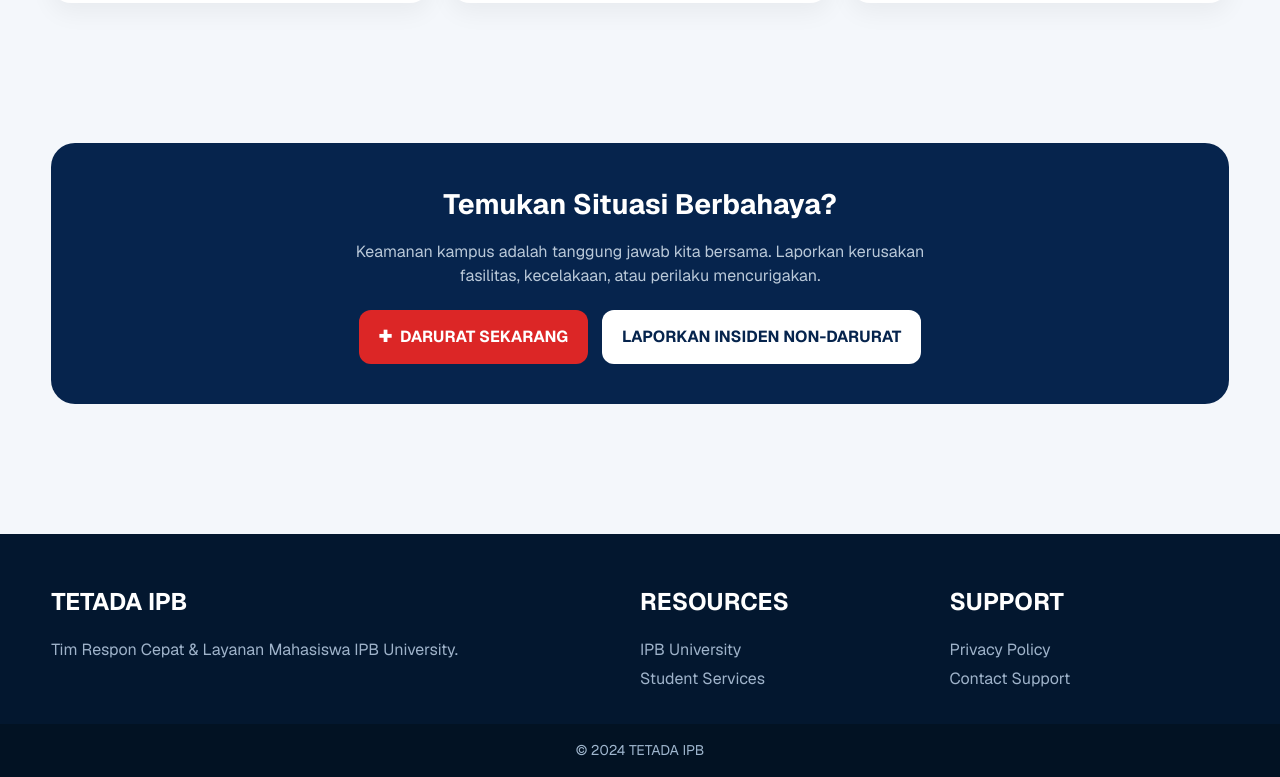
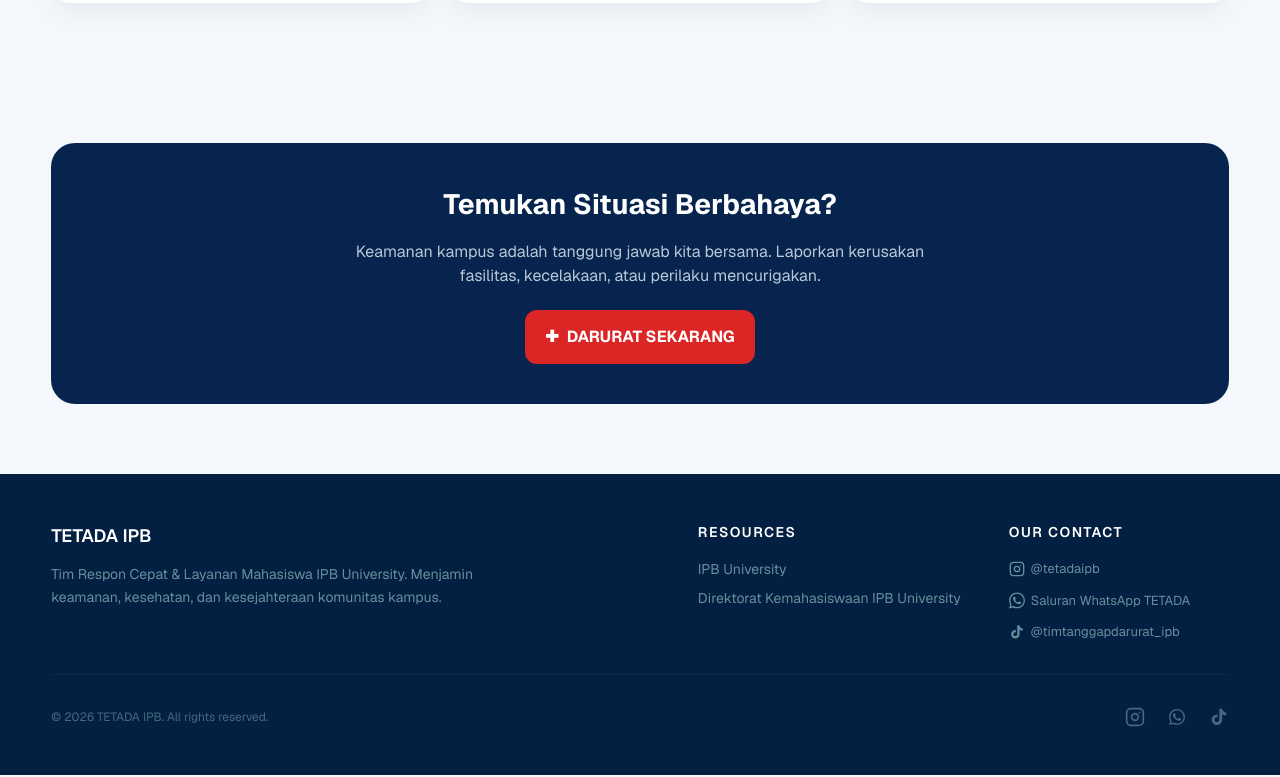
Before and after one commit to lazarusprima/Tetada, a Next.js app in the folder frontend_next/: page / in a window 1280 px wide. Shown: the part 1234-2011 px from the top of the page. Built offline with nearby package versions, Linux system fonts and the light colour scheme; no server answers; the database is empty.

Commit message:
update 1

```diff
--- a/frontend_next/src/app/page.tsx
+++ b/frontend_next/src/app/page.tsx
@@ -76,9 +76,6 @@ export default function Home() {
               >
                 Laporkan Insiden
               </button>
-              <button className="py-[15px] px-[22px] bg-transparent border-[2px] border-white text-white rounded-[12px] font-bold cursor-pointer hover:bg-white/10 transition">
-                Layanan Mahasiswa
-              </button>
             </div>
           </div>
 
@@ -89,14 +86,14 @@ export default function Home() {
             <div className="absolute left-[18px] right-[18px] bottom-[18px] md:left-[24px] md:right-[24px] md:bottom-[24px] h-[64px] md:h-[76px] rounded-[18px] bg-white/5 backdrop-blur-[14px] z-10 pointer-events-none"></div>
 
             <div className="relative z-20 h-full flex flex-col justify-between">
-              <div>
+              <div className="rounded-[16px] bg-black/[0.12] backdrop-blur-[6px] px-[16px] pt-[16px] pb-[12px] -mx-[4px]">
                 <h5 className="text-[15px] font-bold tracking-[1.4px] uppercase opacity-95 mb-[14px]">
                   TOTAL KETERSEDIAAN HARI INI
                 </h5>
                 <div className="text-[62px] md:text-[92px] leading-[0.95] font-extrabold tracking-[-2px] mb-[18px] drop-shadow-[0_10px_24px_rgba(0,0,0,.22)]">
                   <span>{homeStock}</span> / {homeMaxStock}
                 </div>
-                <p className="text-[16px] leading-[1.5] opacity-95 mb-[22px]">
+                <p className="text-[16px] leading-[1.5] opacity-95 mb-[4px]">
                   Paket tersisa di semua titik distribusi.
                 </p>
               </div>
@@ -164,9 +161,6 @@ export default function Home() {
                 <span>✚</span>
                 <span>DARURAT SEKARANG</span>
               </button>
-              <button className="py-[15px] px-[20px] bg-white text-[#06244d] border-none rounded-[12px] font-bold cursor-pointer hover:bg-gray-100 transition">
-                LAPORKAN INSIDEN NON-DARURAT
-              </button>
             </div>
           </div>
         </div>
--- a/frontend_next/src/components/Footer.tsx
+++ b/frontend_next/src/components/Footer.tsx
@@ -9,25 +9,117 @@ export default function Footer() {
   }
 
   return (
-    <footer className="bg-[#03172f] text-white pt-[50px] mt-[60px]">
-      <div className="w-[92%] max-w-[1600px] mx-auto grid grid-cols-1 xl:grid-cols-[2fr_1fr_1fr] gap-[30px] pb-[30px]">
-        <div>
-          <h3 className="mb-[16px] text-[24px] font-bold">TETADA IPB</h3>
-          <p className="text-[16px] leading-[1.8] text-[#9fb3ca]">Tim Respon Cepat & Layanan Mahasiswa IPB University.</p>
+    <footer className="bg-[#031F41] text-white">
+      <div className="w-[92%] max-w-[1280px] mx-auto py-[48px]">
+
+        {/* Top grid */}
+        <div className="grid grid-cols-1 lg:grid-cols-[1fr_auto_auto] gap-[48px] pb-[32px]">
+
+          {/* Brand */}
+          <div className="max-w-[448px]">
+            <h3 className="text-[18px] font-semibold mb-[14px]">TETADA IPB</h3>
+            <p className="text-[14px] leading-[23px] text-[rgba(168,218,220,0.6)]">
+              Tim Respon Cepat &amp; Layanan Mahasiswa IPB University. Menjamin keamanan, kesehatan, dan kesejahteraan komunitas kampus.
+            </p>
+          </div>
+
+          {/* Resources */}
+          <div className="min-w-[200px]">
+            <h4 className="text-[14px] font-semibold tracking-[1.4px] uppercase mb-[16px]">Resources</h4>
+            <div className="flex flex-col gap-[8px]">
+              <a
+                href="https://www.ipb.ac.id/id/"
+                target="_blank"
+                rel="noopener noreferrer"
+                className="text-[14px] text-[rgba(168,218,220,0.6)] hover:text-white transition-colors"
+              >
+                IPB University
+              </a>
+              <a
+                href="https://kemahasiswaan.ipb.ac.id/"
+                target="_blank"
+                rel="noopener noreferrer"
+                className="text-[14px] text-[rgba(168,218,220,0.6)] hover:text-white transition-colors"
+              >
+                Direktorat Kemahasiswaan IPB University
+              </a>
+            </div>
+          </div>
+
+          {/* Our Contact */}
+          <div className="min-w-[220px]">
+            <h4 className="text-[14px] font-semibold tracking-[1.4px] uppercase mb-[16px]">Our Contact</h4>
+            <div className="flex flex-col gap-[12px]">
+
+              {/* Instagram */}
+              <a
+                href="https://www.instagram.com/tetadaipb/"
+                target="_blank"
+                rel="noopener noreferrer"
+                className="flex items-center gap-[6px] text-[13px] text-[#668F9E] hover:text-white transition-colors"
+              >
+                <svg width="16" height="16" viewBox="0 0 24 24" fill="none" stroke="currentColor" strokeWidth="2" strokeLinecap="round" strokeLinejoin="round">
+                  <rect x="2" y="2" width="20" height="20" rx="5" ry="5"/>
+                  <circle cx="12" cy="12" r="4"/>
+                  <circle cx="17.5" cy="6.5" r="1" fill="currentColor" stroke="none"/>
+                </svg>
+                @tetadaipb
+              </a>
+
+              {/* WhatsApp */}
+              <a
+                href="https://www.whatsapp.com/channel/0029Vat6bu4K0IBfgco5nC3f"
+                target="_blank"
+                rel="noopener noreferrer"
+                className="flex items-center gap-[6px] text-[13px] text-[#668F9E] hover:text-white transition-colors"
+              >
+                <svg width="16" height="17" viewBox="0 0 24 24" fill="currentColor">
+                  <path d="M17.472 14.382c-.297-.149-1.758-.867-2.03-.967-.273-.099-.471-.148-.67.15-.197.297-.767.966-.94 1.164-.173.199-.347.223-.644.075-.297-.15-1.255-.463-2.39-1.475-.883-.788-1.48-1.761-1.653-2.059-.173-.297-.018-.458.13-.606.134-.133.298-.347.446-.52.149-.174.198-.298.298-.497.099-.198.05-.371-.025-.52-.075-.149-.669-1.612-.916-2.207-.242-.579-.487-.5-.669-.51-.173-.008-.371-.01-.57-.01-.198 0-.52.074-.792.372-.272.297-1.04 1.016-1.04 2.479 0 1.462 1.065 2.875 1.213 3.074.149.198 2.096 3.2 5.077 4.487.709.306 1.262.489 1.694.625.712.227 1.36.195 1.871.118.571-.085 1.758-.719 2.006-1.413.248-.694.248-1.289.173-1.413-.074-.124-.272-.198-.57-.347m-5.421 7.403h-.004a9.87 9.87 0 01-5.031-1.378l-.361-.214-3.741.982.998-3.648-.235-.374a9.86 9.86 0 01-1.51-5.26c.001-5.45 4.436-9.884 9.888-9.884 2.64 0 5.122 1.03 6.988 2.898a9.825 9.825 0 012.893 6.994c-.003 5.45-4.437 9.884-9.885 9.884m8.413-18.297A11.815 11.815 0 0012.05 0C5.495 0 .16 5.335.157 11.892c0 2.096.547 4.142 1.588 5.945L.057 24l6.305-1.654a11.882 11.882 0 005.683 1.448h.005c6.554 0 11.89-5.335 11.893-11.893a11.821 11.821 0 00-3.48-8.413z"/>
+                </svg>
+                Saluran WhatsApp TETADA
+              </a>
+
+              {/* TikTok */}
+              <a
+                href="https://www.tiktok.com/@timtanggapdarurat_ipb"
+                target="_blank"
+                rel="noopener noreferrer"
+                className="flex items-center gap-[6px] text-[13px] text-[#668F9E] hover:text-white transition-colors"
+              >
+                <svg width="16" height="16" viewBox="0 0 24 24" fill="currentColor">
+                  <path d="M19.59 6.69a4.83 4.83 0 01-3.77-4.25V2h-3.45v13.67a2.89 2.89 0 01-2.88 2.5 2.89 2.89 0 01-2.89-2.89 2.89 2.89 0 012.89-2.89c.28 0 .54.04.79.1V9.01a6.33 6.33 0 00-.79-.05 6.34 6.34 0 00-6.34 6.34 6.34 6.34 0 006.34 6.34 6.34 6.34 0 006.33-6.34V8.69a8.18 8.18 0 004.79 1.53V6.78a4.86 4.86 0 01-1.02-.09z"/>
+                </svg>
+                @timtanggapdarurat_ipb
+              </a>
+
+            </div>
+          </div>
         </div>
-        <div>
-          <h4 className="mb-[16px] text-[24px] font-bold">RESOURCES</h4>
-          <p className="text-[16px] leading-[1.8] text-[#9fb3ca] cursor-pointer hover:text-white transition">IPB University</p>
-          <p className="text-[16px] leading-[1.8] text-[#9fb3ca] cursor-pointer hover:text-white transition">Student Services</p>
+
+        {/* Divider + copyright */}
+        <div className="border-t border-white/[0.05] pt-[32px] flex flex-col sm:flex-row justify-between items-center gap-[16px]">
+          <p className="text-[12px] text-[rgba(168,218,220,0.4)]">© {new Date().getFullYear()} TETADA IPB. All rights reserved.</p>
+          <div className="flex items-center gap-[24px]">
+            <a href="https://www.instagram.com/tetadaipb/" target="_blank" rel="noopener noreferrer" className="text-[rgba(168,218,220,0.4)] hover:text-white transition-colors">
+              <svg width="20" height="20" viewBox="0 0 24 24" fill="none" stroke="currentColor" strokeWidth="2" strokeLinecap="round" strokeLinejoin="round">
+                <rect x="2" y="2" width="20" height="20" rx="5" ry="5"/>
+                <circle cx="12" cy="12" r="4"/>
+                <circle cx="17.5" cy="6.5" r="1" fill="currentColor" stroke="none"/>
+              </svg>
+            </a>
+            <a href="https://www.whatsapp.com/channel/0029Vat6bu4K0IBfgco5nC3f" target="_blank" rel="noopener noreferrer" className="text-[rgba(168,218,220,0.4)] hover:text-white transition-colors">
+              <svg width="16" height="20" viewBox="0 0 24 24" fill="currentColor">
+                <path d="M17.472 14.382c-.297-.149-1.758-.867-2.03-.967-.273-.099-.471-.148-.67.15-.197.297-.767.966-.94 1.164-.173.199-.347.223-.644.075-.297-.15-1.255-.463-2.39-1.475-.883-.788-1.48-1.761-1.653-2.059-.173-.297-.018-.458.13-.606.134-.133.298-.347.446-.52.149-.174.198-.298.298-.497.099-.198.05-.371-.025-.52-.075-.149-.669-1.612-.916-2.207-.242-.579-.487-.5-.669-.51-.173-.008-.371-.01-.57-.01-.198 0-.52.074-.792.372-.272.297-1.04 1.016-1.04 2.479 0 1.462 1.065 2.875 1.213 3.074.149.198 2.096 3.2 5.077 4.487.709.306 1.262.489 1.694.625.712.227 1.36.195 1.871.118.571-.085 1.758-.719 2.006-1.413.248-.694.248-1.289.173-1.413-.074-.124-.272-.198-.57-.347m-5.421 7.403h-.004a9.87 9.87 0 01-5.031-1.378l-.361-.214-3.741.982.998-3.648-.235-.374a9.86 9.86 0 01-1.51-5.26c.001-5.45 4.436-9.884 9.888-9.884 2.64 0 5.122 1.03 6.988 2.898a9.825 9.825 0 012.893 6.994c-.003 5.45-4.437 9.884-9.885 9.884m8.413-18.297A11.815 11.815 0 0012.05 0C5.495 0 .16 5.335.157 11.892c0 2.096.547 4.142 1.588 5.945L.057 24l6.305-1.654a11.882 11.882 0 005.683 1.448h.005c6.554 0 11.89-5.335 11.893-11.893a11.821 11.821 0 00-3.48-8.413z"/>
+              </svg>
+            </a>
+            <a href="https://www.tiktok.com/@timtanggapdarurat_ipb" target="_blank" rel="noopener noreferrer" className="text-[rgba(168,218,220,0.4)] hover:text-white transition-colors">
+              <svg width="20" height="20" viewBox="0 0 24 24" fill="currentColor">
+                <path d="M19.59 6.69a4.83 4.83 0 01-3.77-4.25V2h-3.45v13.67a2.89 2.89 0 01-2.88 2.5 2.89 2.89 0 01-2.89-2.89 2.89 2.89 0 012.89-2.89c.28 0 .54.04.79.1V9.01a6.33 6.33 0 00-.79-.05 6.34 6.34 0 00-6.34 6.34 6.34 6.34 0 006.34 6.34 6.34 6.34 0 006.33-6.34V8.69a8.18 8.18 0 004.79 1.53V6.78a4.86 4.86 0 01-1.02-.09z"/>
+              </svg>
+            </a>
+          </div>
         </div>
-        <div>
-          <h4 className="mb-[16px] text-[24px] font-bold">SUPPORT</h4>
-          <p className="text-[16px] leading-[1.8] text-[#9fb3ca] cursor-pointer hover:text-white transition">Privacy Policy</p>
-          <p className="text-[16px] leading-[1.8] text-[#9fb3ca] cursor-pointer hover:text-white transition">Contact Support</p>
-        </div>
-      </div>
-      <div className="text-center p-[16px] bg-[#021223] text-[#9fb6ce] text-[14px]">
-        © 2024 TETADA IPB
+
       </div>
     </footer>
   );
```
Also changed, not shown: frontend_next/src/app/admin/stok/page.tsx (+60 -50 lines), frontend_next/public/assets/buah_susu.jpg.
